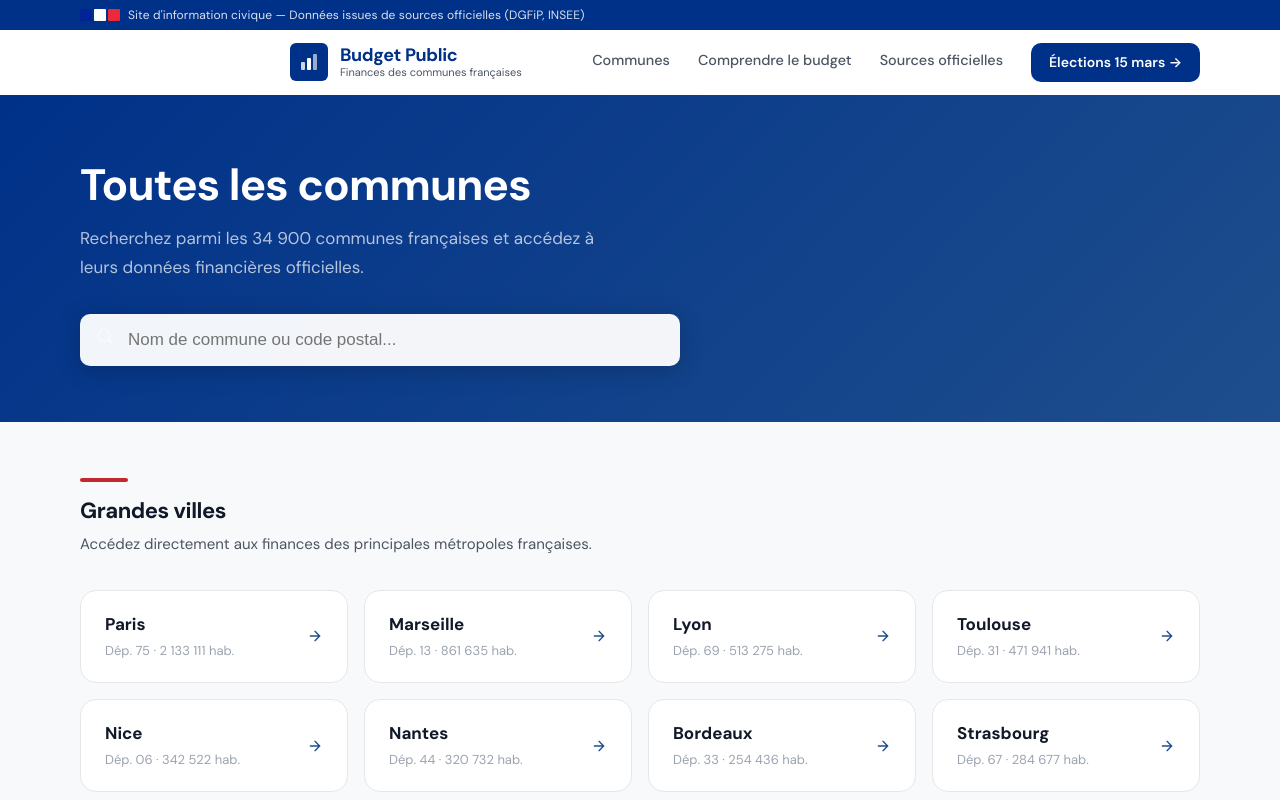
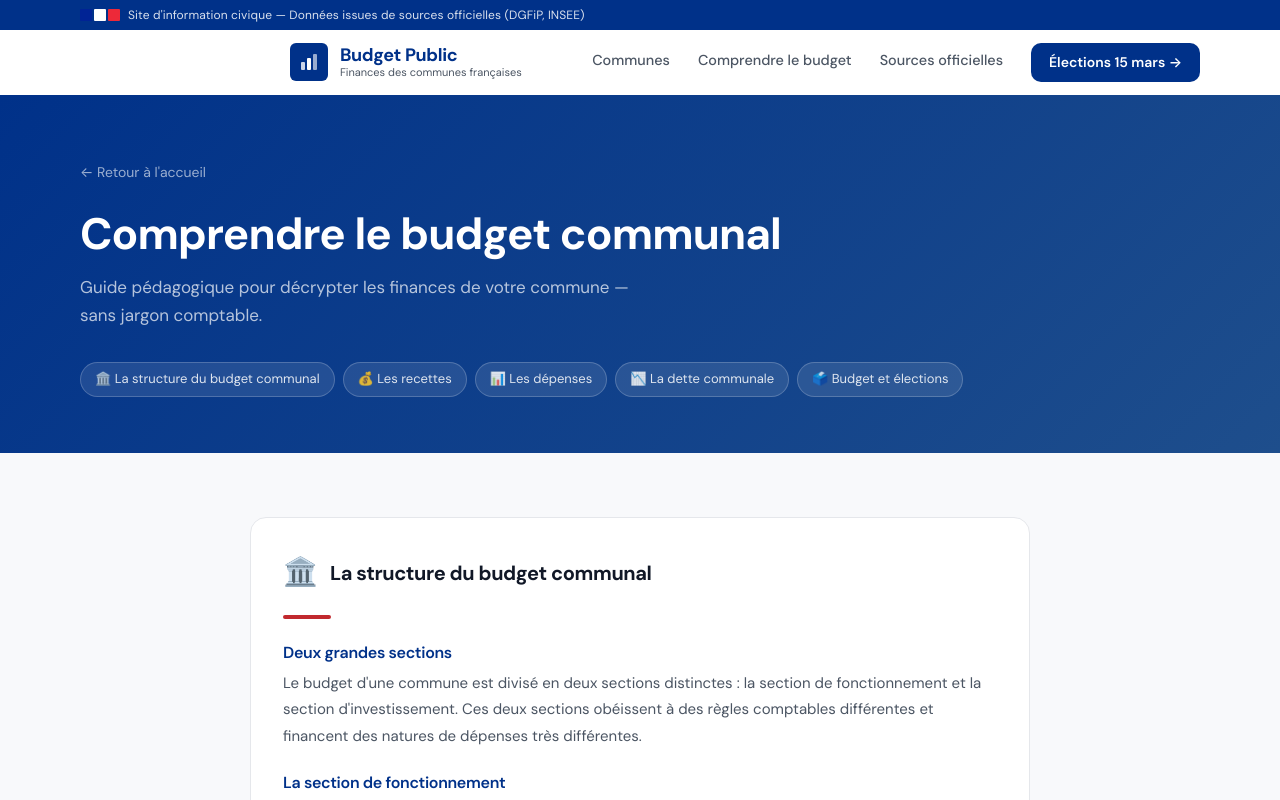
Before and after one commit to Prp69/budget-public-fr, a Next.js app: page /comprendre in a window 1280 px wide. Shown: the top 800 px of the page. Built offline with nearby package versions, Linux system fonts and the light colour scheme.

Commit message:
Ajout pages communes, comprendre, sources, elections, apropos

```diff
--- a/src/app/comprendre/page.tsx
+++ b/src/app/comprendre/page.tsx
@@ -1,66 +1,144 @@
-"use client";
+// src/app/comprendre/page.tsx — Server Component
 
-// src/components/CommunesClient.tsx
-import { useState, useEffect, useRef } from "react";
-import { useRouter } from "next/navigation";
+import { Metadata } from "next";
 import Link from "next/link";
 import Header from "@/components/Header";
-import { rechercherCommunes, rechercherCommunesParCodePostal, type CommuneGeo } from "@/lib/api";
 
-const COMMUNES_VEDETTES = [
-  { nom: "Paris",     code: "75056", dep: "75", pop: "2 133 111" },
-  { nom: "Marseille", code: "13055", dep: "13", pop: "861 635"   },
-  { nom: "Lyon",      code: "69123", dep: "69", pop: "513 275"   },
-  { nom: "Toulouse",  code: "31555", dep: "31", pop: "471 941"   },
-  { nom: "Nice",      code: "06088", dep: "06", pop: "342 522"   },
-  { nom: "Nantes",    code: "44109", dep: "44", pop: "320 732"   },
-  { nom: "Bordeaux",  code: "33063", dep: "33", pop: "254 436"   },
-  { nom: "Strasbourg",code: "67482", dep: "67", pop: "284 677"   },
+export const metadata: Metadata = {
+  title: "Comprendre le budget communal — Budget Public",
+  description: "Guide pédagogique pour comprendre les finances de votre commune : dépenses, recettes, dette, investissements.",
+};
+
+const SECTIONS = [
+  {
+    id: "structure",
+    emoji: "🏛️",
+    titre: "La structure du budget communal",
+    contenu: [
+      {
+        sous_titre: "Deux grandes sections",
+        texte: "Le budget d'une commune est divisé en deux sections distinctes : la section de fonctionnement et la section d'investissement. Ces deux sections obéissent à des règles comptables différentes et financent des natures de dépenses très différentes.",
+      },
+      {
+        sous_titre: "La section de fonctionnement",
+        texte: "Elle couvre toutes les dépenses courantes nécessaires au fonctionnement quotidien de la commune : salaires des agents municipaux, achats de fournitures, entretien des bâtiments, remboursement des intérêts de la dette, versements aux associations. Les recettes de fonctionnement proviennent principalement des impôts locaux et des dotations de l'État.",
+      },
+      {
+        sous_titre: "La section d'investissement",
+        texte: "Elle finance les projets durables : construction d'écoles, rénovation de routes, équipements sportifs et culturels. Ces dépenses sont financées par l'épargne dégagée du fonctionnement, les emprunts bancaires, et les subventions de l'État ou de la région.",
+      },
+    ],
+  },
+  {
+    id: "recettes",
+    emoji: "💰",
+    titre: "Les recettes : d'où vient l'argent ?",
+    contenu: [
+      {
+        sous_titre: "Les impôts locaux",
+        texte: "La taxe foncière sur les propriétés bâties est le principal impôt local. Elle est payée par les propriétaires (occupants ou bailleurs). La commune fixe un taux appliqué sur la valeur cadastrale du bien, déterminée par l'État.",
+      },
+      {
+        sous_titre: "Les dotations de l'État",
+        texte: "La Dotation Globale de Fonctionnement (DGF) est versée par l'État à chaque commune. Son montant dépend de la population, du potentiel fiscal et de l'effort fiscal de la commune. Elle représente souvent 15 à 25% des recettes de fonctionnement.",
+      },
+      {
+        sous_titre: "Les autres recettes",
+        texte: "Les tarifs des services publics (eau, cantines, crèches), les revenus du domaine communal (locations), et les subventions exceptionnelles complètent les ressources de la commune.",
+      },
+    ],
+  },
+  {
+    id: "depenses",
+    emoji: "📊",
+    titre: "Les dépenses : où va l'argent ?",
+    contenu: [
+      {
+        sous_titre: "Les charges de personnel",
+        texte: "En moyenne, les frais de personnel représentent 55 à 65% des dépenses de fonctionnement d'une commune. Ce poste comprend les salaires, les charges sociales et les cotisations retraite des agents territoriaux.",
+      },
+      {
+        sous_titre: "Les achats et services",
+        texte: "Énergie, entretien, fournitures, prestations de services : ces dépenses représentent 20 à 30% du budget de fonctionnement. Elles varient selon la taille et les services proposés par la commune.",
+      },
+      {
+        sous_titre: "Le remboursement de la dette",
+        texte: "Chaque année, la commune rembourse le capital et les intérêts des emprunts contractés pour financer ses investissements passés. Ce poste est prélevé sur la section d'investissement (capital) et de fonctionnement (intérêts).",
+      },
+    ],
+  },
+  {
+    id: "dette",
+    emoji: "📉",
+    titre: "La dette communale",
+    contenu: [
+      {
+        sous_titre: "Qu'est-ce que l'encours de dette ?",
+        texte: "L'encours de dette correspond au capital total que la commune doit encore rembourser à ses créanciers (banques, État). Ce n'est pas la dette de l'année, mais la dette cumulée de tous les emprunts en cours.",
+      },
+      {
+        sous_titre: "La capacité de désendettement",
+        texte: "C'est le nombre d'années nécessaires pour rembourser la totalité de la dette si la commune y consacrait toute son épargne brute. En dessous de 10 ans, la situation est considérée comme saine. Au-delà de 15 ans, elle est jugée préoccupante.",
+      },
+      {
+        sous_titre: "Dette par habitant : l'indicateur clé",
+        texte: "Pour comparer des communes de tailles différentes, on ramène la dette au nombre d'habitants. La moyenne nationale est d'environ 1 800 €/habitant, mais elle varie de moins de 500 € pour les communes les mieux gérées à plus de 5 000 € pour certaines villes très endettées.",
+      },
+    ],
+  },
+  {
+    id: "vote",
+    emoji: "🗳️",
+    titre: "Budget et élections : ce que vous devez savoir",
+    contenu: [
+      {
+        sous_titre: "Le maire et le budget",
+        texte: "C'est le maire, assisté de son équipe municipale, qui prépare et propose le budget. Le conseil municipal le vote chaque année avant le 15 avril. L'opposition peut s'exprimer lors de ce vote.",
+      },
+      {
+        sous_titre: "Que regarder avant de voter ?",
+        texte: "Évolution des dépenses de personnel, niveau d'endettement par rapport aux communes similaires, part des dépenses d'investissement (signe de dynamisme ou d'endettement excessif), et surtout la capacité de désendettement. Ces indicateurs permettent de juger la gestion passée.",
+      },
+      {
+        sous_titre: "Les promesses et le budget réel",
+        texte: "Les programmes électoraux promettent souvent des investissements importants. Pour les évaluer, comparez-les à la capacité d'autofinancement de la commune et à son encours de dette existant. Un programme très ambitieux dans une commune déjà fortement endettée mérite des explications.",
+      },
+    ],
+  },
 ];
 
-export default function CommunesClient() {
-  const router = useRouter();
-  const [query, setQuery] = useState("");
-  const [resultats, setResultats] = useState<CommuneGeo[]>([]);
-  const [loading, setLoading] = useState(false);
-  const [rechercheLancee, setRechercheLancee] = useState(false);
-  const refInput = useRef<HTMLInputElement>(null);
+const GLOSSAIRE = [
+  { terme: "Épargne brute", definition: "Différence entre les recettes et les dépenses de fonctionnement. Elle finance les investissements et le remboursement de la dette en capital." },
+  { terme: "Dotation Globale de Fonctionnement (DGF)", definition: "Principale subvention de l'État aux communes, calculée selon la population et le potentiel fiscal." },
+  { terme: "Capacité de désendettement", definition: "Nombre d'années pour rembourser la dette en mobilisant toute l'épargne brute. Indicateur clé de santé financière." },
+  { terme: "Encours de dette", definition: "Capital total restant à rembourser sur l'ensemble des emprunts en cours au 31 décembre de l'année." },
+  { terme: "Budget primitif", definition: "Budget prévisionnel voté en début d'année, avant les ajustements liés à la réalité de l'exécution." },
+  { terme: "Compte administratif", definition: "Document qui retrace l'exécution réelle du budget : ce qui a été vraiment dépensé et encaissé dans l'année." },
+  { terme: "Taxe foncière", definition: "Impôt annuel payé par les propriétaires de biens immobiliers, calculé sur la valeur cadastrale du bien." },
+  { terme: "M14 / M57", definition: "Nomenclatures comptables utilisées par les communes françaises pour enregistrer leurs opérations budgétaires." },
+];
 
-  useEffect(() => {
-    if (query.length < 2) { setResultats([]); setRechercheLancee(false); return; }
-    const timer = setTimeout(async () => {
-      setLoading(true);
-      setRechercheLancee(true);
-      try {
-        const estCodePostal = /^\d{4,5}$/.test(query.trim());
-        const res = estCodePostal
-          ? await rechercherCommunesParCodePostal(query.trim())
-          : await rechercherCommunes(query);
-        setResultats(res);
-      } catch {
-        setResultats([]);
-      } finally {
-        setLoading(false);
-      }
-    }, 300);
-    return () => clearTimeout(timer);
-  }, [query]);
-
-  const allerVers = (code: string) => router.push("/communes/" + code);
-
-  const styleCard: React.CSSProperties = {
+export default function PageComprendre() {
+  const styleSection: React.CSSProperties = {
     background: "var(--blanc)",
     border: "1px solid var(--bordure)",
     borderRadius: "var(--radius-lg)",
-    padding: "1.25rem 1.5rem",
-    cursor: "pointer",
-    transition: "all 200ms ease",
-    display: "flex",
-    alignItems: "center",
-    justifyContent: "space-between",
-    gap: "1rem",
-    textDecoration: "none",
-    color: "inherit",
+    padding: "2rem",
+    marginBottom: "1.5rem",
+  };
+
+  const styleSousTitre: React.CSSProperties = {
+    fontSize: "1rem",
+    fontWeight: 600,
+    color: "var(--bleu-marine)",
+    marginBottom: ".5rem",
+    marginTop: "1.5rem",
+  };
+
+  const styleTexte: React.CSSProperties = {
+    fontSize: ".9375rem",
+    color: "var(--texte-secondaire)",
+    lineHeight: 1.75,
   };
 
   return (
@@ -74,136 +152,101 @@ export default function CommunesClient() {
           padding: "4rem 0 3.5rem",
         }}>
           <div className="container">
-            <h1 style={{
-              color: "white",
-              fontSize: "clamp(1.75rem, 4vw, 2.75rem)",
-              fontWeight: 800,
-              marginBottom: ".75rem",
-            }}>
-              {"Toutes les communes"}
+            <Link href="/" style={{ color: "rgba(255,255,255,.6)", fontSize: ".875rem", display: "inline-flex", alignItems: "center", gap: ".375rem", marginBottom: "1.5rem", textDecoration: "none" }}>
+              {"← Retour à l'accueil"}
+            </Link>
+            <h1 style={{ color: "white", fontSize: "clamp(1.75rem, 4vw, 2.75rem)", fontWeight: 800, marginBottom: ".75rem" }}>
+              {"Comprendre le budget communal"}
             </h1>
-            <p style={{ color: "rgba(255,255,255,.7)", fontSize: "1.0625rem", marginBottom: "2rem", maxWidth: 520 }}>
-              {"Recherchez parmi les 34 900 communes françaises et accédez à leurs données financières officielles."}
+            <p style={{ color: "rgba(255,255,255,.7)", fontSize: "1.0625rem", maxWidth: 560 }}>
+              {"Guide pédagogique pour décrypter les finances de votre commune — sans jargon comptable."}
             </p>
 
-            {/* Barre de recherche */}
-            <div style={{ maxWidth: 600, position: "relative" }}>
-              <div style={{
-                position: "absolute", left: "1rem", top: "50%",
-                transform: "translateY(-50%)", pointerEvents: "none",
-                color: "rgba(255,255,255,.5)",
-              }}>
-                {loading ? (
-                  <svg width="18" height="18" viewBox="0 0 24 24" fill="none" stroke="currentColor" strokeWidth="2">
-                    <path d="M12 2v4M12 18v4M4.93 4.93l2.83 2.83M16.24 16.24l2.83 2.83M2 12h4M18 12h4M4.93 19.07l2.83-2.83M16.24 7.76l2.83-2.83"/>
-                  </svg>
-                ) : (
-                  <svg width="18" height="18" viewBox="0 0 24 24" fill="none" stroke="currentColor" strokeWidth="2" strokeLinecap="round">
-                    <circle cx="11" cy="11" r="8"/><path d="m21 21-4.35-4.35"/>
-                  </svg>
-                )}
-              </div>
-              <input
-                ref={refInput}
-                type="text"
-                value={query}
-                onChange={(e) => setQuery(e.target.value)}
-                onKeyDown={(e) => { if (e.key === "Enter" && resultats.length > 0) allerVers(resultats[0].code); }}
-                placeholder={"Nom de commune ou code postal..."}
-                autoComplete="off"
-                style={{
-                  width: "100%",
-                  padding: "1rem 1rem 1rem 3rem",
-                  fontSize: "1.0625rem",
-                  border: "none",
-                  borderRadius: "var(--radius-md)",
-                  outline: "none",
-                  background: "rgba(255,255,255,.95)",
-                  boxShadow: "0 4px 24px rgba(0,0,0,.2)",
-                  boxSizing: "border-box",
-                  color: "var(--texte-primaire)",
-                }}
-              />
-              {query.length > 0 && (
-                <button onClick={() => setQuery("")} style={{
-                  position: "absolute", right: ".75rem", top: "50%",
-                  transform: "translateY(-50%)", background: "none",
-                  border: "none", cursor: "pointer", fontSize: "1.25rem",
-                  color: "var(--texte-tertiaire)", padding: ".25rem",
+            {/* Navigation rapide */}
+            <div style={{ display: "flex", flexWrap: "wrap", gap: ".5rem", marginTop: "2rem" }}>
+              {SECTIONS.map((s) => (
+                <a key={s.id} href={"#" + s.id} style={{
+                  fontSize: ".8125rem",
+                  color: "rgba(255,255,255,.85)",
+                  background: "rgba(255,255,255,.1)",
+                  border: "1px solid rgba(255,255,255,.2)",
+                  borderRadius: "99px",
+                  padding: ".375rem .875rem",
+                  textDecoration: "none",
                 }}>
-                  {"×"}
-                </button>
-              )}
+                  {s.emoji + " " + s.titre.split(":")[0].trim()}
+                </a>
+              ))}
             </div>
           </div>
         </section>
 
-        {/* RÉSULTATS DE RECHERCHE */}
-        {rechercheLancee && (
-          <section style={{ padding: "2.5rem 0" }}>
-            <div className="container">
-              <p style={{ color: "var(--texte-secondaire)", fontSize: ".875rem", marginBottom: "1.25rem" }}>
-                {resultats.length > 0
-                  ? resultats.length + " résultat" + (resultats.length > 1 ? "s" : "") + " pour \"" + query + "\""
-                  : "Aucun résultat pour \"" + query + "\""}
-              </p>
-              <div style={{ display: "flex", flexDirection: "column", gap: ".625rem" }}>
-                {resultats.map((c) => (
-                  <Link key={c.code} href={"/communes/" + c.code} style={styleCard}
-                    onMouseEnter={(e) => { (e.currentTarget as HTMLElement).style.borderColor = "var(--bleu-moyen)"; (e.currentTarget as HTMLElement).style.boxShadow = "var(--ombre-sm)"; }}
-                    onMouseLeave={(e) => { (e.currentTarget as HTMLElement).style.borderColor = "var(--bordure)"; (e.currentTarget as HTMLElement).style.boxShadow = "none"; }}
-                  >
-                    <div>
-                      <div style={{ fontWeight: 600, fontSize: "1rem", color: "var(--texte-primaire)" }}>{c.nom}</div>
-                      <div style={{ fontSize: ".8125rem", color: "var(--texte-tertiaire)", marginTop: ".2rem" }}>
-                        {"Département " + c.codeDepartement}
-                      </div>
+        {/* CONTENU */}
+        <section style={{ padding: "4rem 0" }}>
+          <div className="container" style={{ maxWidth: 860 }}>
+
+            {SECTIONS.map((section) => (
+              <div key={section.id} id={section.id} style={styleSection}>
+                <div style={{ display: "flex", alignItems: "center", gap: ".75rem", marginBottom: "1.25rem" }}>
+                  <span style={{ fontSize: "1.75rem" }}>{section.emoji}</span>
+                  <h2 style={{ fontSize: "1.25rem", color: "var(--texte-primaire)" }}>{section.titre}</h2>
+                </div>
+                <div className="divider" style={{ marginBottom: "1.5rem" }} />
+                {section.contenu.map((bloc) => (
+                  <div key={bloc.sous_titre}>
+                    <h3 style={styleSousTitre}>{bloc.sous_titre}</h3>
+                    <p style={styleTexte}>{bloc.texte}</p>
+                  </div>
+                ))}
+              </div>
+            ))}
+
+            {/* GLOSSAIRE */}
+            <div id="glossaire" style={styleSection}>
+              <div style={{ display: "flex", alignItems: "center", gap: ".75rem", marginBottom: "1.25rem" }}>
+                <span style={{ fontSize: "1.75rem" }}>📖</span>
+                <h2 style={{ fontSize: "1.25rem", color: "var(--texte-primaire)" }}>{"Glossaire des termes clés"}</h2>
+              </div>
+              <div className="divider" style={{ marginBottom: "1.5rem" }} />
+              <div style={{ display: "grid", gap: "1rem" }}>
+                {GLOSSAIRE.map((item) => (
+                  <div key={item.terme} style={{
+                    background: "var(--bleu-pale)",
+                    borderRadius: "var(--radius-md)",
+                    padding: "1rem 1.25rem",
+                    borderLeft: "3px solid var(--bleu-moyen)",
+                  }}>
+                    <div style={{ fontWeight: 700, fontSize: ".9375rem", color: "var(--bleu-marine)", marginBottom: ".375rem" }}>
+                      {item.terme}
                     </div>
-                    <div style={{ display: "flex", alignItems: "center", gap: "1rem", flexShrink: 0 }}>
-                      <span style={{ fontSize: ".875rem", color: "var(--texte-secondaire)" }}>
-                        {c.population?.toLocaleString("fr-FR") + " hab."}
-                      </span>
-                      <svg width="16" height="16" viewBox="0 0 24 24" fill="none" stroke="var(--bleu-moyen)" strokeWidth="2" strokeLinecap="round">
-                        <path d="M5 12h14M12 5l7 7-7 7"/>
-                      </svg>
-                    </div>
-                  </Link>
+                    <p style={{ fontSize: ".875rem", color: "var(--texte-secondaire)", lineHeight: 1.65, margin: 0 }}>
+                      {item.definition}
+                    </p>
+                  </div>
                 ))}
               </div>
             </div>
-          </section>
-        )}
 
-        {/* COMMUNES VEDETTES */}
-        {!rechercheLancee && (
-          <section style={{ padding: "3.5rem 0" }}>
-            <div className="container">
-              <div className="divider" style={{ marginBottom: "1rem" }} />
-              <h2 style={{ fontSize: "1.375rem", marginBottom: ".5rem" }}>{"Grandes villes"}</h2>
-              <p style={{ color: "var(--texte-secondaire)", marginBottom: "2rem", fontSize: ".9375rem" }}>
-                {"Accédez directement aux finances des principales métropoles françaises."}
+            {/* CTA */}
+            <div style={{
+              background: "linear-gradient(135deg, var(--bleu-marine) 0%, var(--bleu-moyen) 100%)",
+              borderRadius: "var(--radius-xl)",
+              padding: "2.5rem",
+              textAlign: "center",
+            }}>
+              <h2 style={{ color: "white", fontSize: "1.5rem", marginBottom: ".75rem" }}>
+                {"Prêt à consulter les comptes de votre commune ?"}
+              </h2>
+              <p style={{ color: "rgba(255,255,255,.7)", marginBottom: "1.75rem", fontSize: ".9375rem" }}>
+                {"Appliquez ce que vous venez d'apprendre sur les données réelles de votre commune."}
               </p>
-              <div style={{ display: "grid", gridTemplateColumns: "repeat(auto-fill, minmax(260px, 1fr))", gap: "1rem" }}>
-                {COMMUNES_VEDETTES.map((c) => (
-                  <Link key={c.code} href={"/communes/" + c.code} style={styleCard}
-                    onMouseEnter={(e) => { (e.currentTarget as HTMLElement).style.borderColor = "var(--bleu-moyen)"; (e.currentTarget as HTMLElement).style.transform = "translateY(-2px)"; (e.currentTarget as HTMLElement).style.boxShadow = "var(--ombre-sm)"; }}
-                    onMouseLeave={(e) => { (e.currentTarget as HTMLElement).style.borderColor = "var(--bordure)"; (e.currentTarget as HTMLElement).style.transform = "translateY(0)"; (e.currentTarget as HTMLElement).style.boxShadow = "none"; }}
-                  >
-                    <div>
-                      <div style={{ fontWeight: 700, fontSize: "1.0625rem", color: "var(--texte-primaire)" }}>{c.nom}</div>
-                      <div style={{ fontSize: ".8125rem", color: "var(--texte-tertiaire)", marginTop: ".2rem" }}>
-                        {"Dép. " + c.dep + " · " + c.pop + " hab."}
-                      </div>
-                    </div>
-                    <svg width="16" height="16" viewBox="0 0 24 24" fill="none" stroke="var(--bleu-moyen)" strokeWidth="2" strokeLinecap="round">
-                      <path d="M5 12h14M12 5l7 7-7 7"/>
-                    </svg>
-                  </Link>
-                ))}
-              </div>
+              <Link href="/communes" className="btn" style={{ background: "white", color: "var(--bleu-marine)", fontWeight: 700 }}>
+                {"Rechercher ma commune →"}
+              </Link>
             </div>
-          </section>
-        )}
+
+          </div>
+        </section>
 
       </main>
 
```
